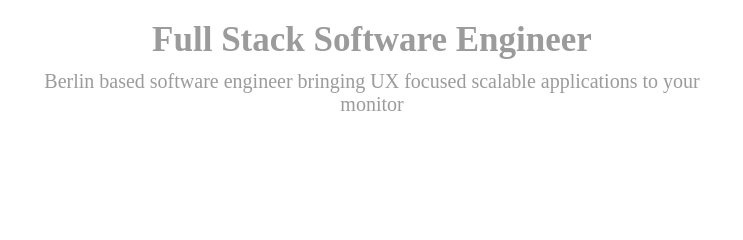
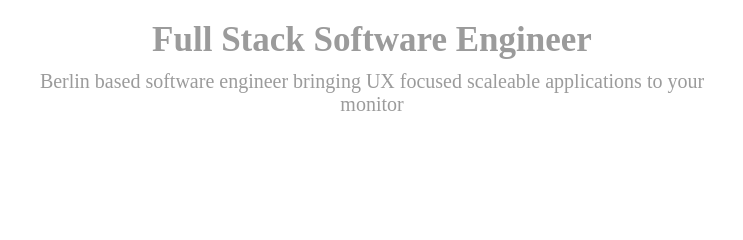
Before and after one commit to andrewcooke89/portfolio, a website: page index.html in a window 1280 px wide. Shown: the part 332-572 px from the top of the page, 268-1011 px from the left. Drawn offline with nearby package versions, Linux system fonts and the light colour scheme.

Commit message:
fix: typo

```diff
--- a/index.html
+++ b/index.html
@@ -24,7 +24,7 @@
 
             <div class="landingSection__textContainer">
                 <h1 class="landingSection__heading">Full Stack Software Engineer</h1>
-                <p class="landingSection__blurb">Berlin based software engineer bringing UX focused scalable applications to your monitor</p>
+                <p class="landingSection__blurb">Berlin based software engineer bringing UX focused scaleable applications to your monitor</p>
             </div>
 
             <a class="landingSection__mobileGithub" href="https://github.com/andrewcooke89" target="_blank" >
```
Also changed, not shown: 1 other file.
